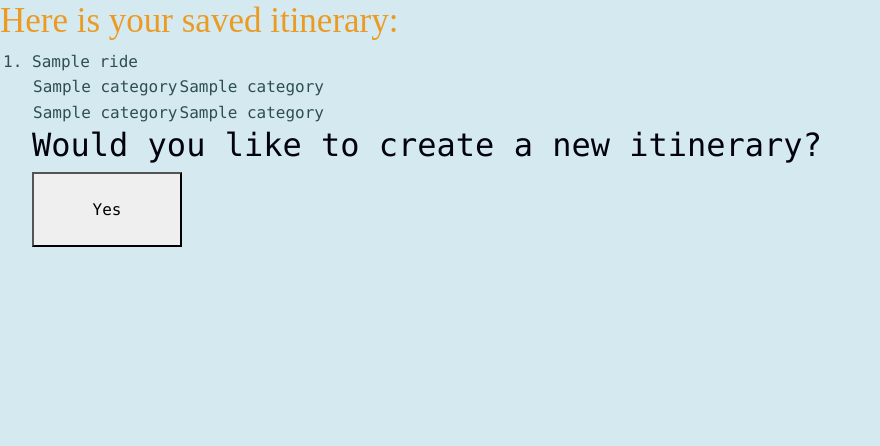
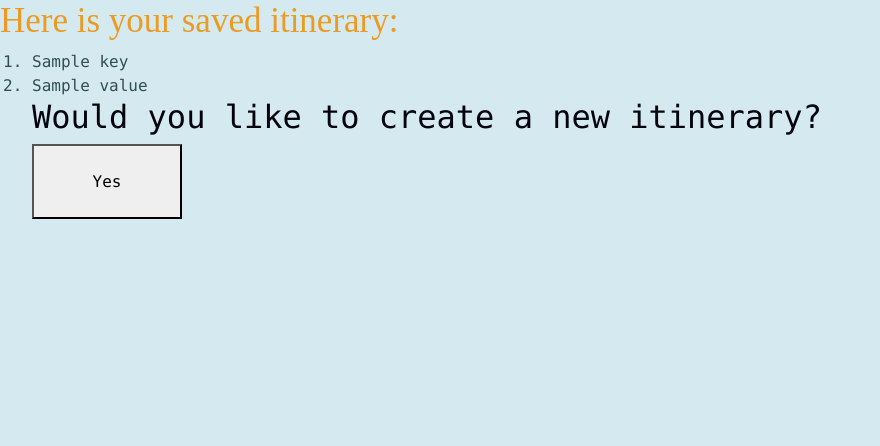
Before and after one commit to jessicalynn1/project, a Flask app: template templates/user_profile.html in a window 1280 px wide. Shown: the part 56-502 px from the top of the page, without its empty margins (0-880 px from the left). Run offline with Flask 2, Linux system fonts and the light colour scheme; tables that the repository leaves empty hold one stand-in row (values such as "Sample post"); the template is opened without the code that fills it: values that come from a table or form of the project are taken from there, most other values are stand-ins (such as "Sample title", 1, 10 or a date in 2020).

Commit message:
After queue with Alejandro

```diff
--- a/server.py
+++ b/server.py
@@ -219,41 +219,50 @@ def ride_filter():
 def user_profile():
     """User's first page upon second login"""
 
-    # order_desc = sqlalchemy.sql.expression.desc(Form.id)
     form = Form.query.filter_by(user_id=session['pkey']).order_by(Form.id.desc()).first()
     saved_result = FormRide.query.filter_by(form_id=form.id).all()
     ride_id_list = []
 
+    ride_dict = {}
 
-    for obj in saved_result:
-        ride_id = obj.ride_id
-        ride_id_list.append(ride_id)
+    category_name = saved_result[0].ride.ride_categories[0].category.name
+    ride_name = saved_result[0].ride.name
 
-    ride_name = Ride.query.filter(Ride.id.in_(ride_id_list)).all()
-    # ride_category = Category.query.join(RideCategory).filter(ride_name).all()
-    # print("Ride name below")
-    # print(ride_name)
-    # print("Ride category below")
-    # print(ride_category)
-    # ride_category = (f"""select name from categories""")
-    # category_results = db.session.execute(ride_category)
-    # print(category_results)
+    i = 0
 
-    for ride in ride_name:
-        ride_id = ride.id
+    for i in range(len(saved_result)):
+        curr_category = saved_result[i].ride.ride_categories[i].category.name  #wont work because wont use all categories
+        curr_ride_name = saved_result[i].ride.name
+        if curr_category in ride_dict:
+            ride_dict[curr_category].append(curr_ride_name)
+        else:
+            ride_dict[curr_category] = [curr_ride_name]
 
-    ride_category_objects = RideCategory.query.filter(RideCategory.ride_id == ride_id).all()
-    category_object = Category.query.get(ride_category_objects.ride_id)
+    print(ride_dict)
 
-    # for each_rco in ride_category_objects:
-    #     category_object = Category.query.get(each_rco.category_id)
+    #     ride_name = Ride.query.filter(Ride.id.in_(ride_id_list)).all()
+    # # ride_category = Category.query.join(RideCategory).filter(ride_name).all()
 
+    #     for ride in ride_name:
+    #         ride_id = ride.id
 
-    category_name = Category.query.filter(Category.id == category_object.id).all()
+    #         ride_category_objects = RideCategory.query.filter(RideCategory.ride_id == ride_id).all()
+    #     # category_object = Category.query.get(ride_category_objects.ride_id)
+
+    #         for each_rco in ride_category_objects:
+    #             category_object = Category.query.get(each_rco.category_id)
+
+    #         # category_name = Category.query.filter(Category.id == category_object.id).all()
+    #         category_name = Category.query.filter(Category.id.in_(category_object.id)).all()
+
+    #         ride_dict = {}
+
+    #         for category in category_name:
+    #             ride_dict[category] = ride_name
 
 
     return render_template("user_profile.html", saved_result=saved_result,
-            ride_name=ride_name, category_name=category_name)
+            ride_name=ride_name, ride_dict=ride_dict)
 
 
 
--- a/templates/user_profile.html
+++ b/templates/user_profile.html
@@ -8,26 +8,15 @@
 
 
     <body>
-    <section id="saved-result">
+    <section id="ride_dict">
         <h1>Here is your saved itinerary: </h1>
         <ol id="result">
-            {% for ride in ride_name %}
-            <li>{{ ride.name }}</li>
-        {% endfor %}
-
-        <table>
-            {% for ii in category_name %}
-              <tr>
-                <td>{{ ii.name }} </td>
-                <td>{{ ii.name }} </td>
-              </tr>
-              <tr>
-                <td>{{ ii.name }} </td>
-                <td>{{ ii.name }} </td>
-              </tr>
-                {% endfor %}
-          </table>
-
+            {% for key in ride_dict %}
+            <li>{{ key.name }}</li>
+            {% for value in ride_dict[key] %}
+                <li>{{ value.name }}</li>
+            {% endfor %}
+            {% endfor %}
     </body>
 
 <h2> Would you like to create a new itinerary? </h2>
```
